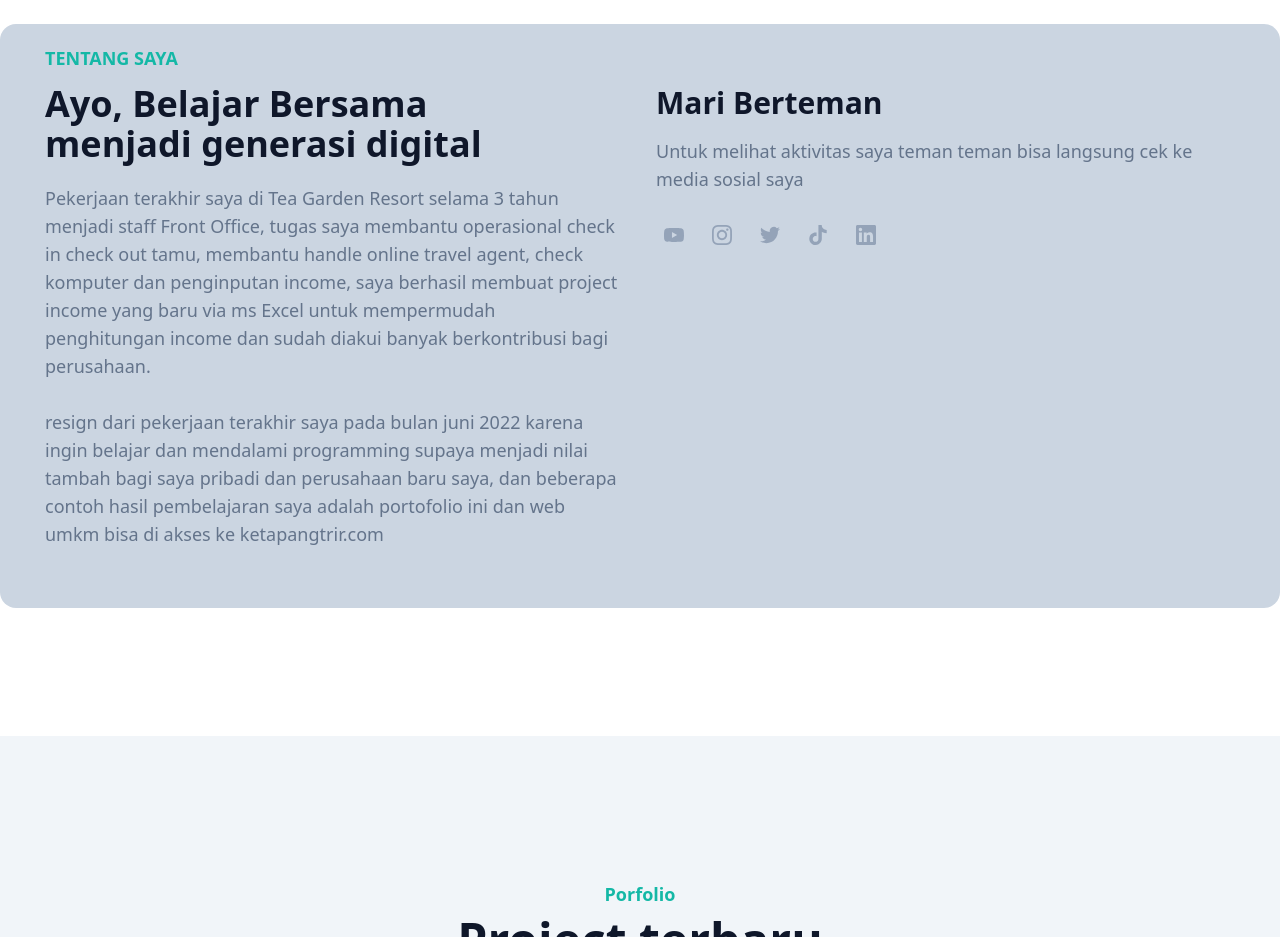
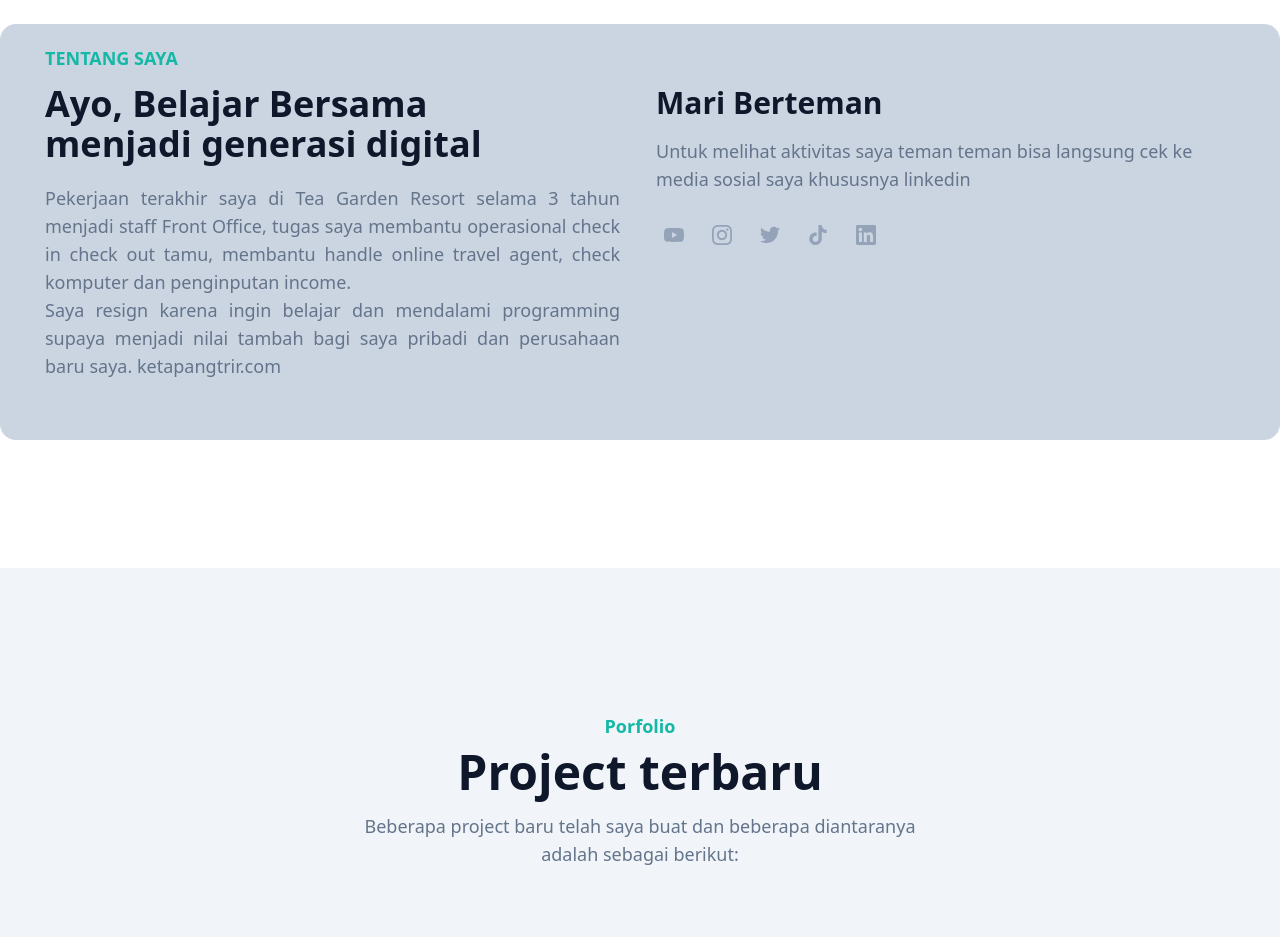
Before and after one commit to IrsanJam/Portofolio-by-Tailwind, a website: page index.html in a window 1280 px wide. Shown: the part 800-1737 px from the top of the page. Drawn offline with Linux system fonts and the light colour scheme.

Commit message:
merubah data

```diff
--- a/index.html
+++ b/index.html
@@ -123,20 +123,16 @@
           <div class="mb-10 w-full self-center px-4 lg:w-1/2 lg:p-5">
             <h4 class="mb-3 text-lg font-bold uppercase text-primary">Tentang Saya</h4>
             <h2 class="mb-5 max-w-md text-3xl font-bold text-dark dark:text-white lg:text-4xl">Ayo, Belajar Bersama menjadi generasi digital</h2>
-            <p class="max-w-xl text-base font-medium text-secondary lg:text-lg">
-              Pekerjaan terakhir saya di Tea Garden Resort selama 3 tahun menjadi staff Front Office, tugas saya membantu operasional check in check out tamu, membantu handle online travel agent, check komputer dan penginputan income, saya
-              berhasil membuat project income yang baru via ms Excel untuk mempermudah penghitungan income dan sudah diakui banyak berkontribusi bagi perusahaan.
-              <br />
-              <br />
-              resign dari pekerjaan terakhir saya pada bulan juni 2022 karena ingin belajar dan mendalami programming supaya menjadi nilai tambah bagi saya pribadi dan perusahaan baru saya, dan beberapa contoh hasil pembelajaran saya adalah
-              portofolio ini dan web umkm bisa di akses ke
+            <p class="max-w-xl text-justify text-base font-medium text-secondary lg:text-lg">
+              Pekerjaan terakhir saya di Tea Garden Resort selama 3 tahun menjadi staff Front Office, tugas saya membantu operasional check in check out tamu, membantu handle online travel agent, check komputer dan penginputan income.<br />
+              Saya resign karena ingin belajar dan mendalami programming supaya menjadi nilai tambah bagi saya pribadi dan perusahaan baru saya.
               <a href="https://ketapangtrir.com/" target="_blank">ketapangtrir.com</a>
             </p>
           </div>
 
           <div class="w-full px-4 lg:w-1/2">
             <h3 class="mb-4 self-center pt-10 text-2xl font-semibold text-dark dark:text-white md:pt-[3.8rem] lg:text-3xl">Mari Berteman</h3>
-            <p class="mb-6 text-base font-medium text-secondary lg:text-lg">Untuk melihat aktivitas saya teman teman bisa langsung cek ke media sosial saya</p>
+            <p class="mb-6 text-base font-medium text-secondary lg:text-lg">Untuk melihat aktivitas saya teman teman bisa langsung cek ke media sosial saya khususnya linkedin</p>
             <div class="flex items-center">
               <!-- youtube -->
               <a href="#" target="_blank" class="mr-3 flex h-9 w-9 items-center justify-center rounded-full border-slate-300 text-slate-400 hover:bg-primary hover:text-white">
```
Also changed, not shown: src/main/output.css.
